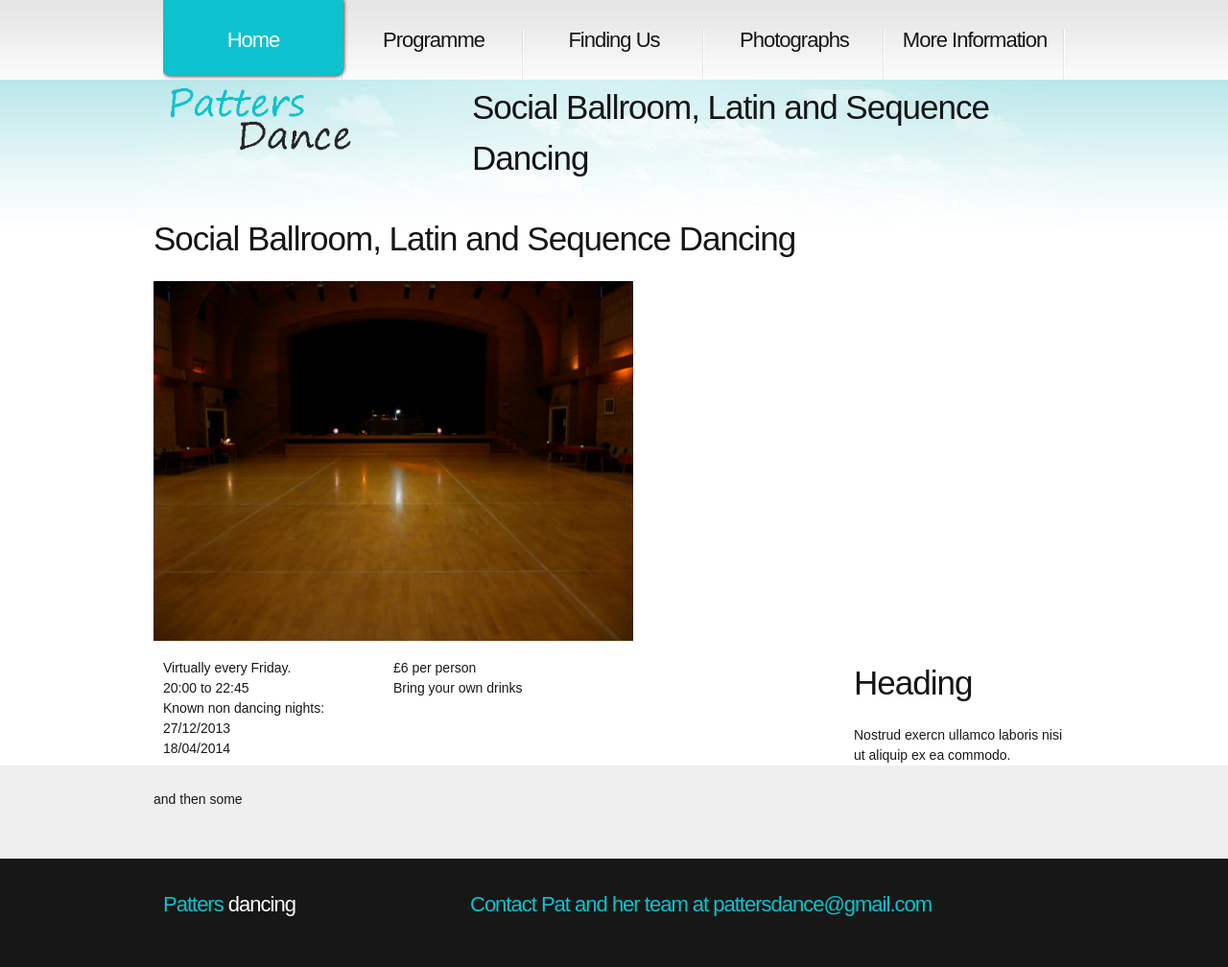
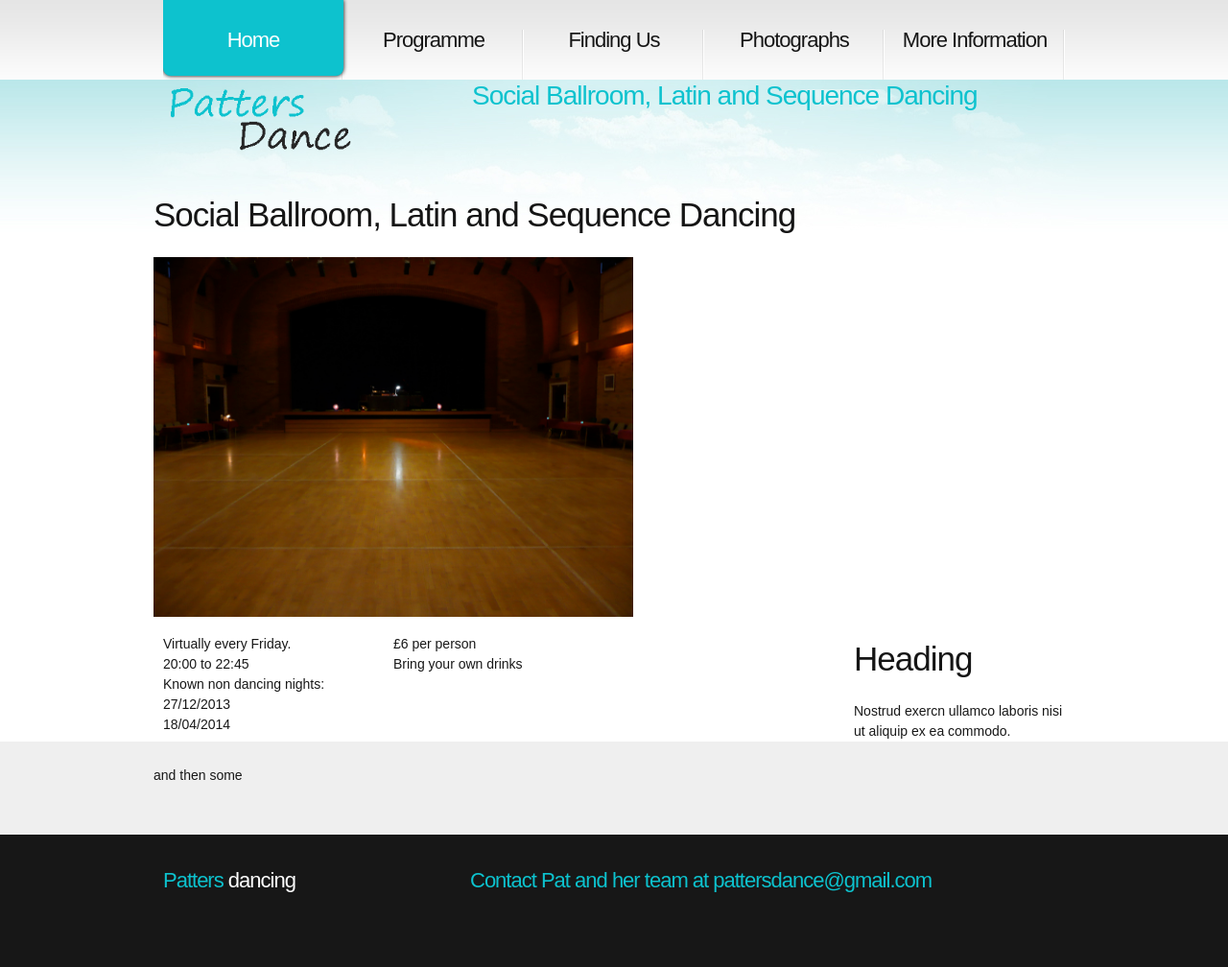
Before and after one commit to ramsayd/patters, a Jekyll site: the page built from 00_index.md, in a window 1280 px wide. Shown: the whole page at 96% size. Built offline with Jekyll 4.4.1, drawn with Linux system fonts in a browser that asks for light colours; after the commit the page ends 983 px from its top, so only the background shows below that.

Commit message:
Update page.html

```diff
--- a/_layouts/page.html
+++ b/_layouts/page.html
@@ -43,8 +43,8 @@
 							</div>
 						</div>
 						<div class="grid_8">
-							<div class="dance-header">
-							<h3>Social Ballroom, Latin and Sequence Dancing</h3>
+							<div class="dance-header patters-text">
+							Social Ballroom, Latin and Sequence Dancing
 							</div>
 						</div>
 					</div>
```
